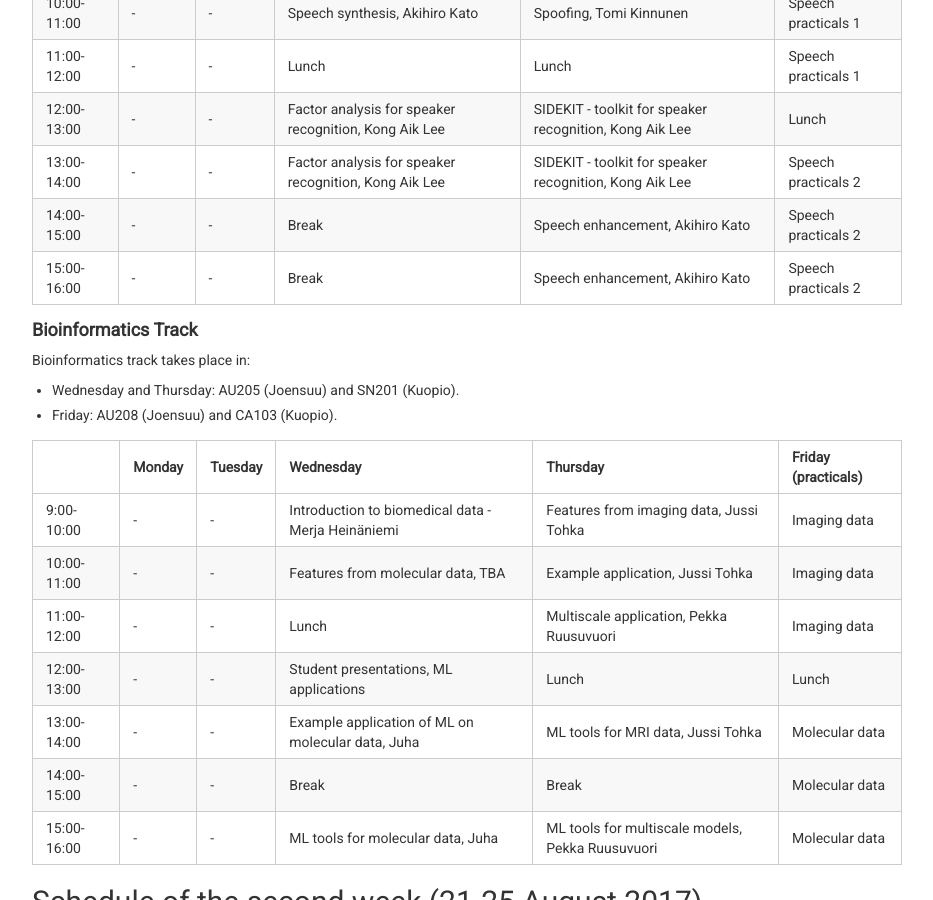
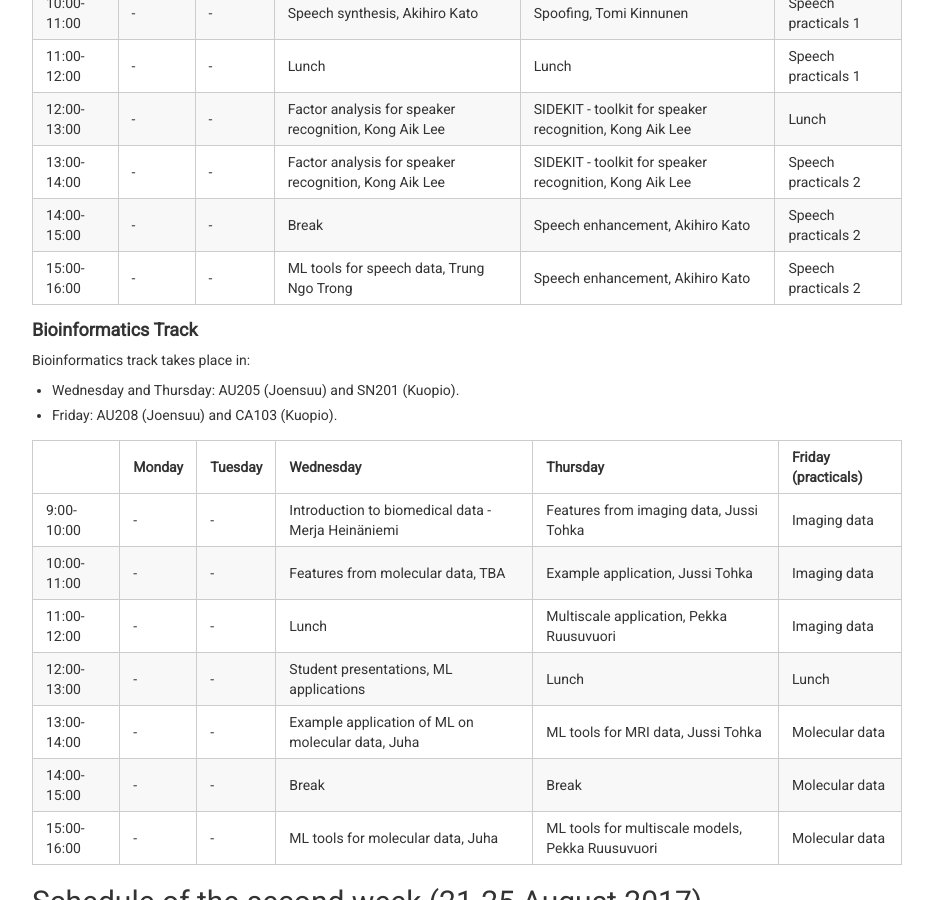
Before and after one commit to abrahamwoubie/Summer_School_RL, a Jekyll site: the page built from schedule.md, in a window 1280 px wide and 900 px high, scrolled down 1369 px. Shown: the whole window, without its empty margins (173-1106 px from the left). Built offline with Jekyll 4.4.1, drawn with Linux system fonts in a browser that asks for light colours; nearby versions of some CDN libraries.

Commit message:
Schedule updated

```diff
--- a/schedule.md
+++ b/schedule.md
@@ -42,7 +42,7 @@ Speech track takes place in:
 12:00-13:00 | - | - | Factor analysis for speaker recognition, Kong Aik Lee | SIDEKIT - toolkit for speaker recognition, Kong Aik Lee | Lunch
 13:00-14:00 | - | - | Factor analysis for speaker recognition, Kong Aik Lee | SIDEKIT - toolkit for speaker recognition, Kong Aik Lee | Speech practicals 2
 14:00-15:00 | - | - | Break | Speech enhancement, Akihiro Kato | Speech practicals 2
-15:00-16:00 | - | - | Break | Speech enhancement, Akihiro Kato | Speech practicals 2
+15:00-16:00 | - | - | ML tools for speech data, Trung Ngo Trong | Speech enhancement, Akihiro Kato | Speech practicals 2
 
 
 #### **Bioinformatics Track**
```
